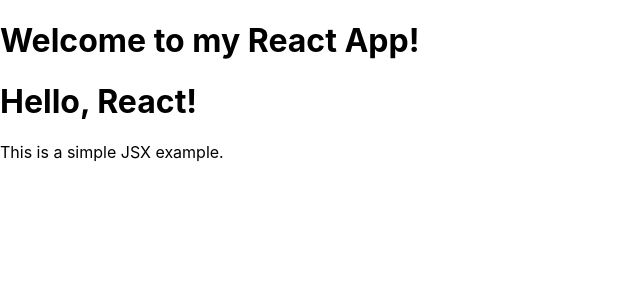
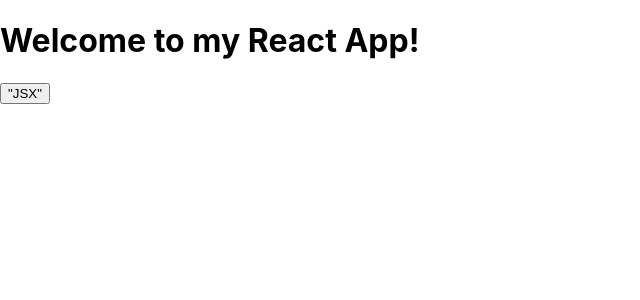
Before and after one commit to NagarjunPrabhu1907/React-nagarjun, a React (Create React App) app in the folder reactapp-nagarjun/: page / in a window 1280 px wide. Shown: the top 300 px of the page, without its empty margins (0-640 px from the left). Built offline with nearby package versions, Linux system fonts and the light colour scheme.

Commit message:
using button for jsx

```diff
--- a/reactapp-nagarjun/src/Hello.js
+++ b/reactapp-nagarjun/src/Hello.js
@@ -1,11 +1,16 @@
 import React from "react";
 
 const Hello =() => {
+    function handleClick() {
+        alert('This is a simple JSX example');
+      }
 
     return (
         <>
-        <h1>Hello, React!</h1>
-      <p>This is a simple JSX example.</p>
+       <button color="blue" shadowSize={2} onClick = {handleClick}>
+        "JSX"
+       </button>
+
         </>
     )
 }
```
